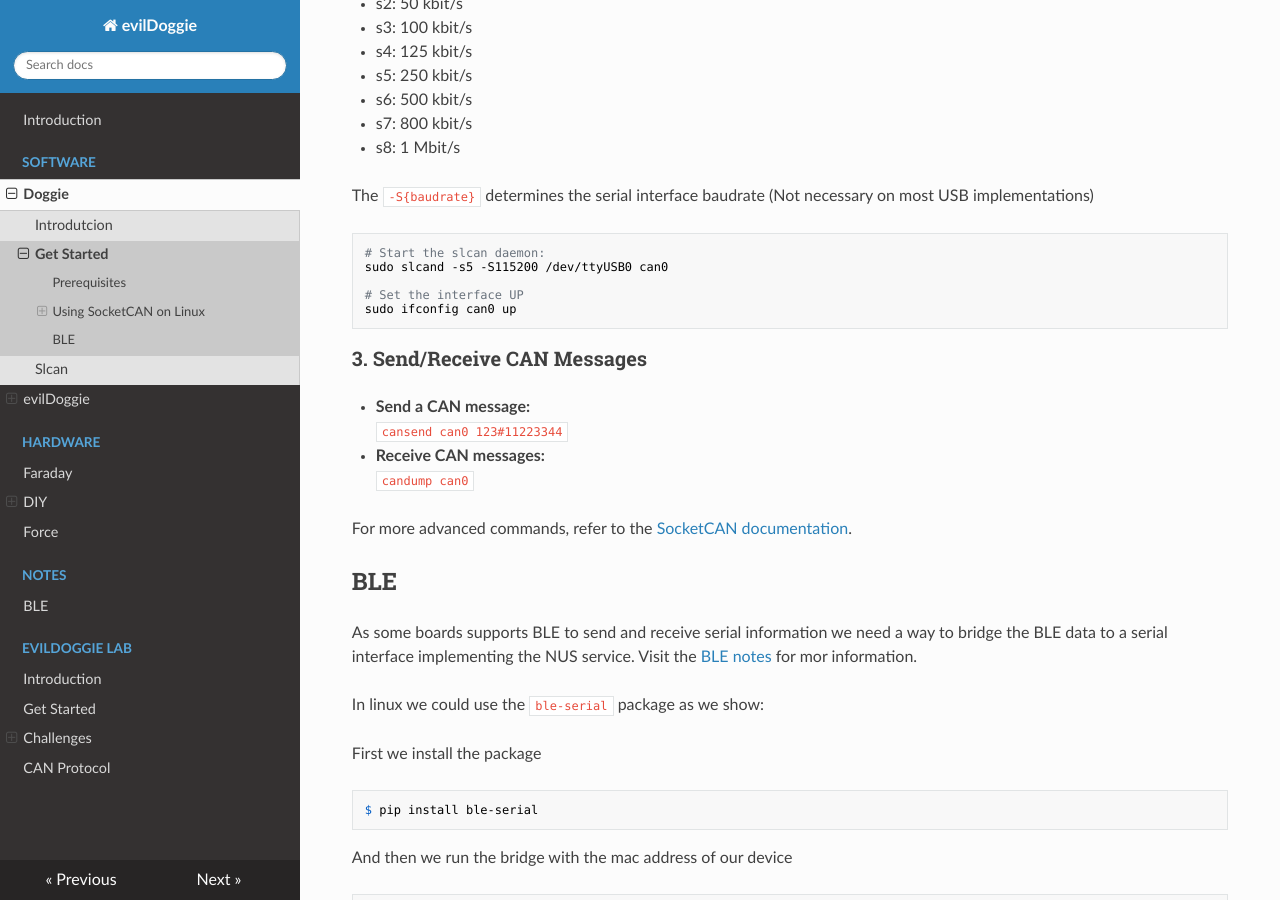
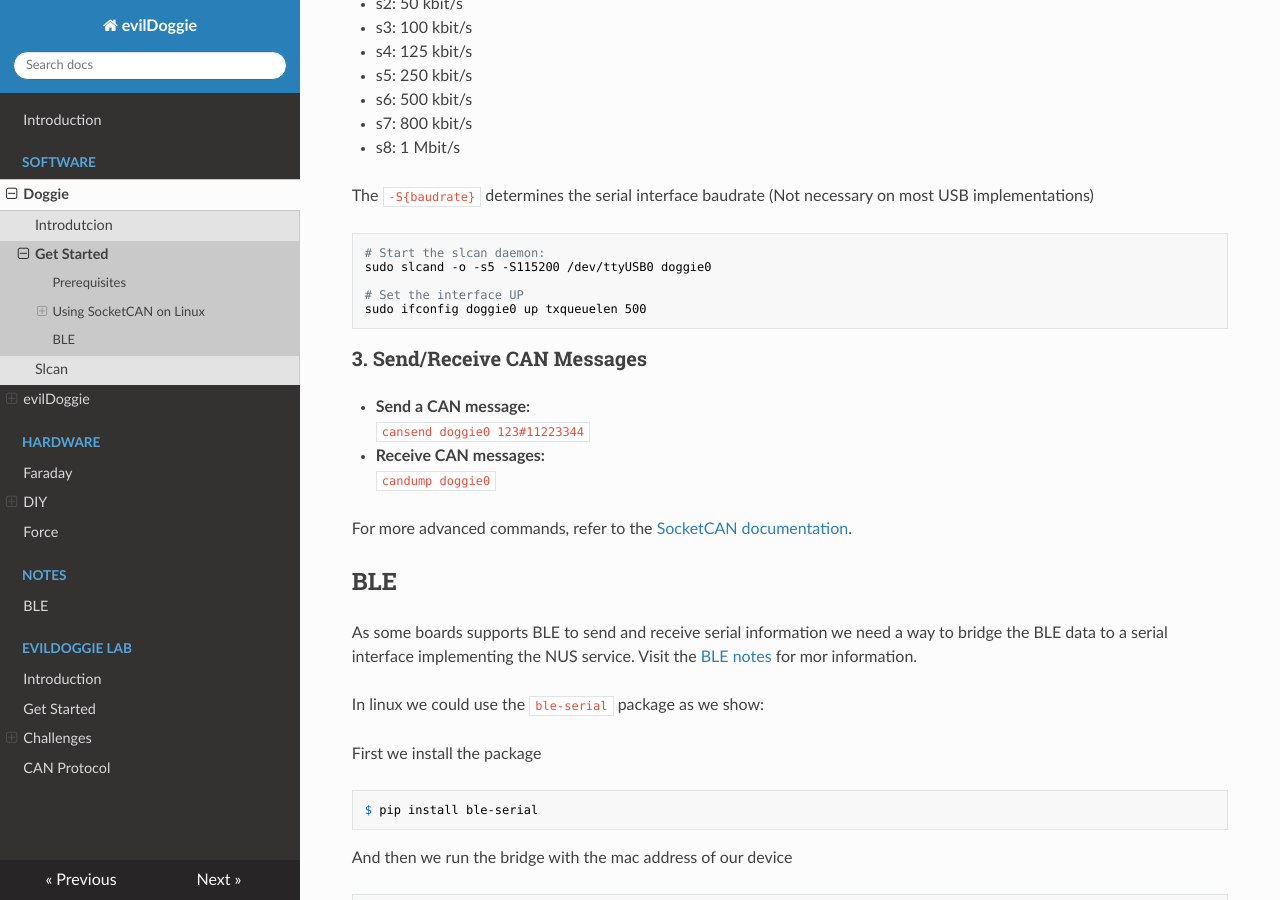
Before and after one commit to infobyte/doggie, an MkDocs documentation site: the page built from docs/software/doggie/get_started.md, in a window 1280 px wide and 900 px high, scrolled down 837 px. Built offline with MkDocs 1.6.1, drawn with Linux system fonts in a browser that asks for light colours; nearby versions of some CDN libraries.

Commit message:
[docs] Fix doggie get started command

````diff
--- a/docs/software/doggie/get_started.md
+++ b/docs/software/doggie/get_started.md
@@ -39,21 +39,21 @@
 
 ```bash
 # Start the slcan daemon:
-sudo slcand -s5 -S115200 /dev/ttyUSB0 can0
+sudo slcand -o -s5 -S115200 /dev/ttyUSB0 doggie0
 
 # Set the interface UP
-sudo ifconfig can0 up
+sudo ifconfig doggie0 up txqueuelen 500
 ```
 
 ### 3. Send/Receive CAN Messages
 - **Send a CAN message:**
   ```
-  cansend can0 123#11223344
+  cansend doggie0 123#11223344
   ```
 
 - **Receive CAN messages:**
   ```
-  candump can0
+  candump doggie0
   ```
 
 For more advanced commands, refer to the [SocketCAN documentation](https://www.kernel.org/doc/Documentation/networking/can.txt).
````
